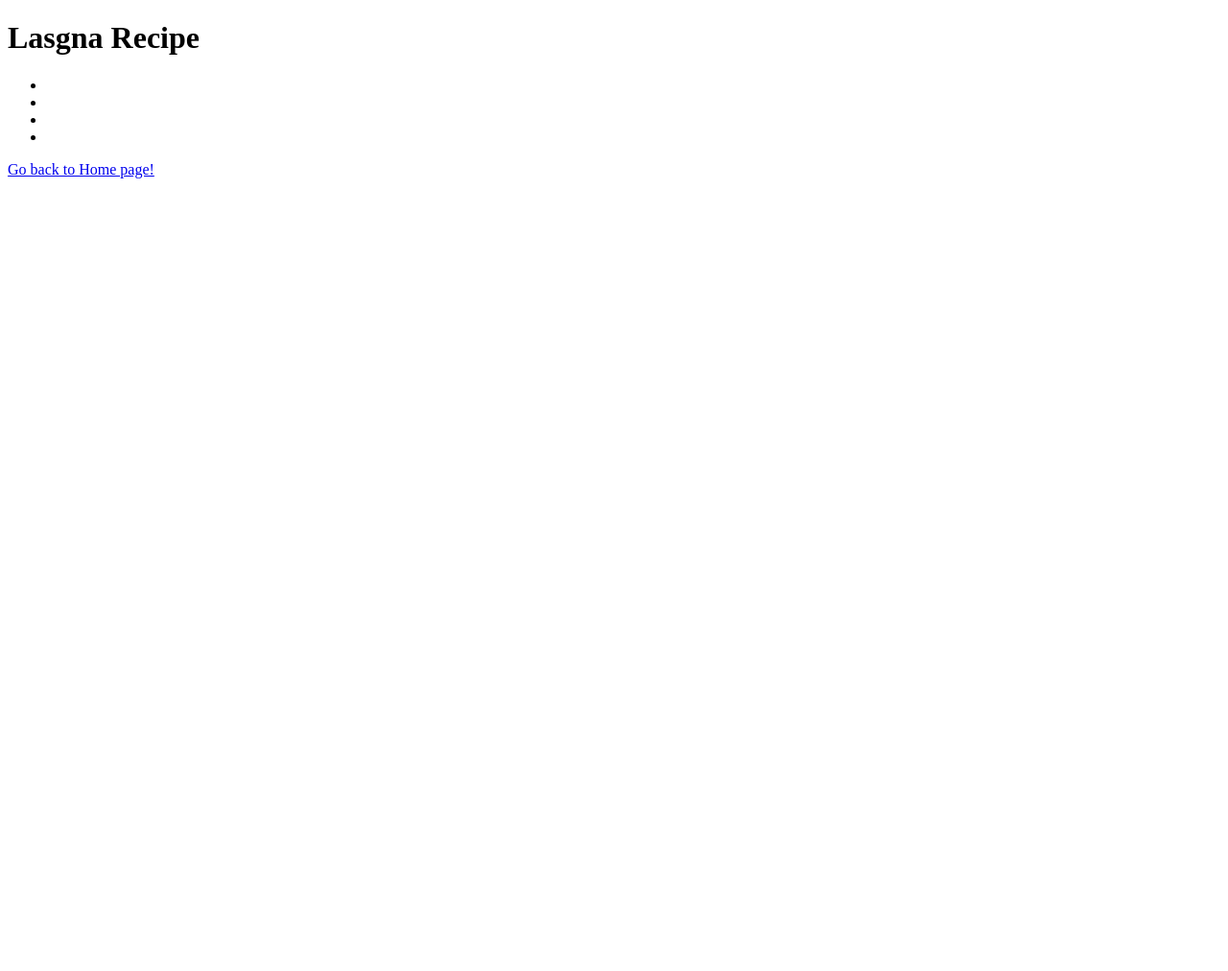
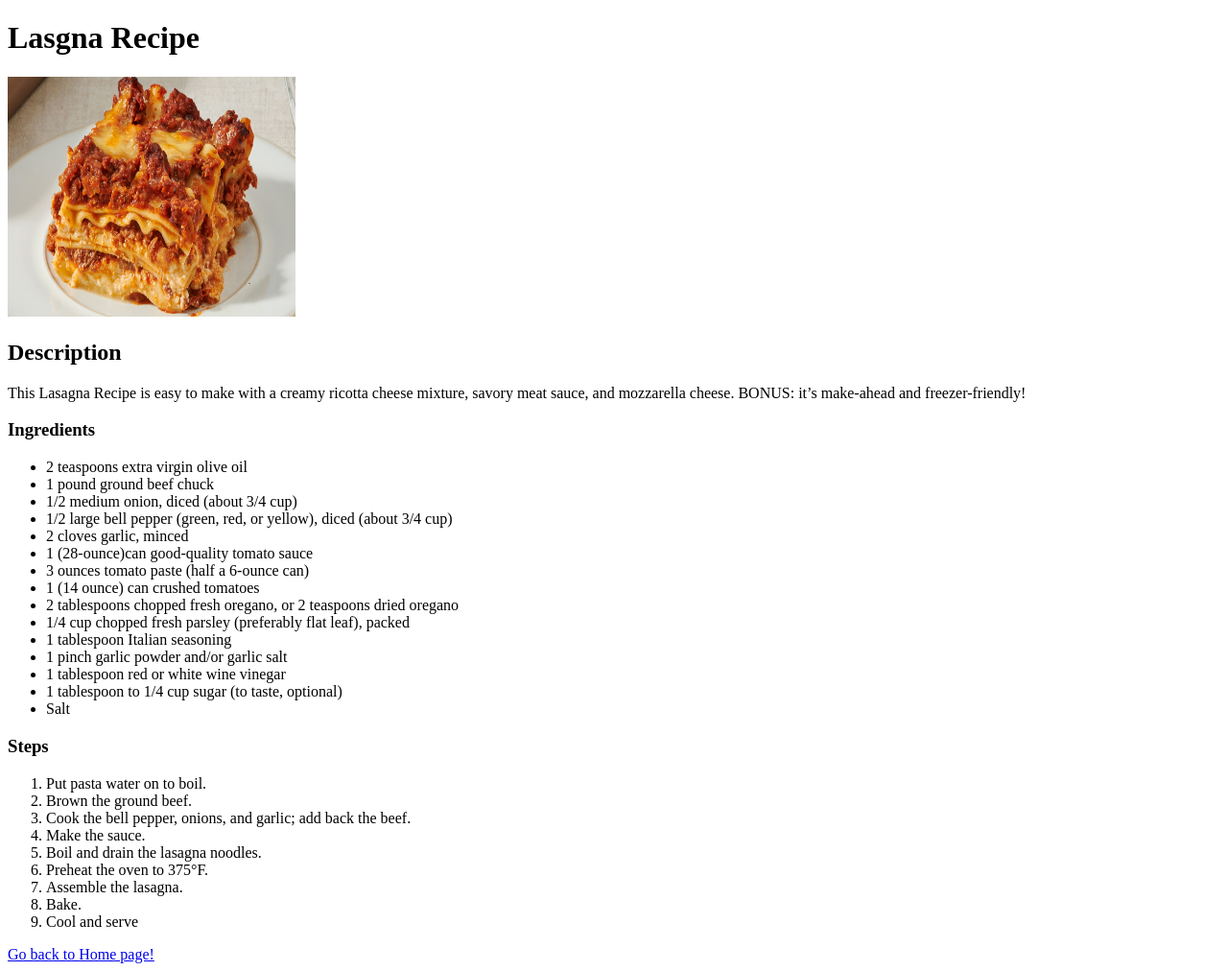
Before and after one commit to jovandev89/odin_recipes, a plain HTML site: page recipes/lasagna.html in a window 1280 px wide. Shown: the whole page at 96% size. Before the commit the page ends 800 px from the top, so only its background shows below. Drawn offline with Linux system fonts and the light colour scheme.

Commit message:
Edited recipe html files Ingredients and steps added, images resized

```diff
--- a/recipes/lasagna.html
+++ b/recipes/lasagna.html
@@ -8,12 +8,40 @@
 <body>
     <h1>Lasgna Recipe</h1>
 
+    <img src="../images/lasagna.jpg" alt="Tasty lasagna served on a plate." height="250" width="300">
+    <h2>Description</h2>
+    <p>This Lasagna Recipe is easy to make with a creamy ricotta cheese mixture, savory meat sauce, and mozzarella cheese. BONUS: it’s make-ahead and freezer-friendly!</p>
+
+    <h3>Ingredients</h3>
     <ul>
-        <li></li>
-        <li></li>
-        <li></li>
-        <li></li>
+    <li>2 teaspoons extra virgin olive oil</li>
+    <li>1 pound ground beef chuck</li>
+    <li>1/2 medium onion, diced (about 3/4 cup)</li>
+    <li>1/2 large bell pepper (green, red, or yellow), diced (about 3/4 cup)</li>
+    <li>2 cloves garlic, minced</li>
+    <li>1 (28-ounce)can good-quality tomato sauce</li>
+    <li>3 ounces tomato paste (half a 6-ounce can)</li>
+    <li>1 (14 ounce) can crushed tomatoes</li>
+    <li>2 tablespoons chopped fresh oregano, or 2 teaspoons dried oregano</li>
+    <li>1/4 cup chopped fresh parsley (preferably flat leaf), packed</li>
+    <li>1 tablespoon Italian seasoning</li>
+    <li>1 pinch garlic powder and/or garlic salt</li>
+    <li>1 tablespoon red or white wine vinegar</li>
+    <li>1 tablespoon to 1/4 cup sugar (to taste, optional)</li>
+    <li>Salt</li>
     </ul>
+    <h3>Steps</h3>
+    <ol>
+        <li>Put pasta water on to boil.</li>
+        <li>Brown the ground beef.</li>
+        <li>Cook the bell pepper, onions, and garlic; add back the beef.</li>
+        <li>Make the sauce.</li>
+        <li>Boil and drain the lasagna noodles.</li>
+        <li>Preheat the oven to 375°F.</li>
+        <li>Assemble the lasagna.</li>
+        <li>Bake.</li>
+        <li>Cool and serve</li>
+    </ol>
 
     <a href="../index.html" rel="noopener noreferrer">Go back to Home page!</a>
 </body>
```
Also changed, not shown: recipes/burger.html (+20 -4 lines), recipes/pizza.html (+36 -4 lines), images/burger.jpg (renamed from images/kla-diner-style-burger-fkmj-mediumSquareAt3X.jpg), images/lasagna.jpg (renamed from images/KnxzkZhO-1280.jpg), images/pizza.jpg (renamed from images/Homemade-Pizza_EXPS_FT23_376_EC_120123_3.jpg).
